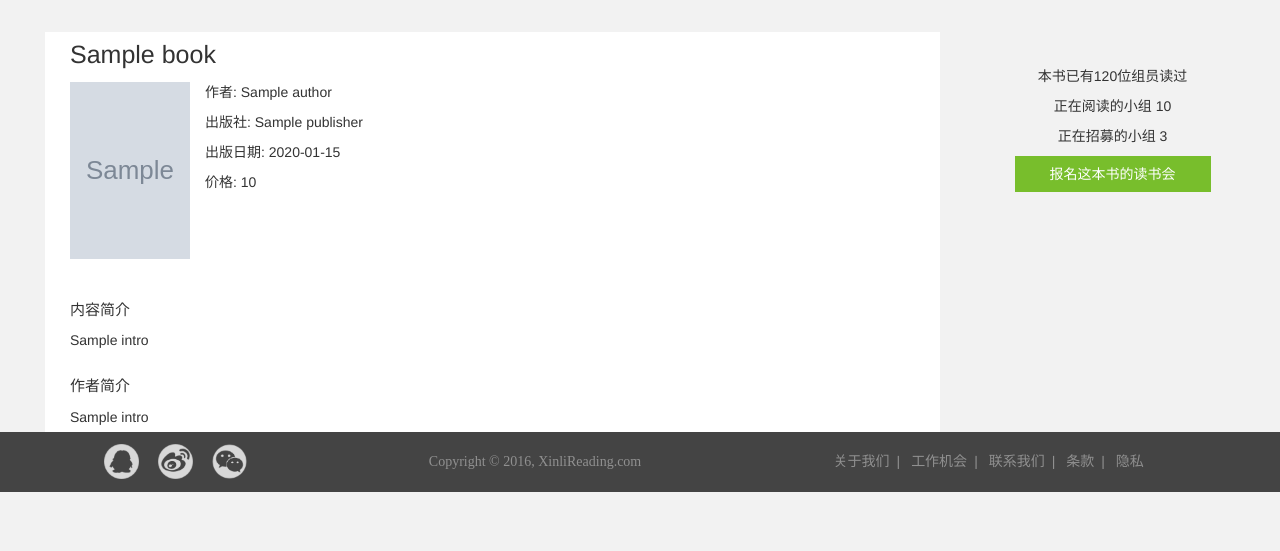
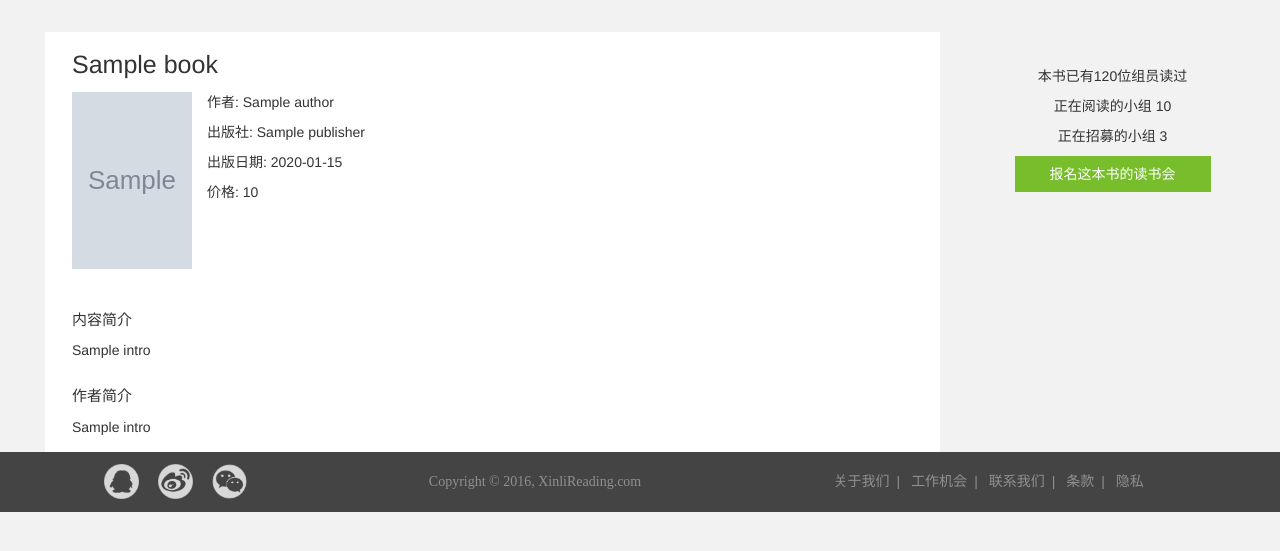
Before and after one commit to xinlireading/xinlireading-server, a Django app: template xinlireading/templates/xinlireading/book-detail.html in a window 1280 px wide. Shown: the part 67-618 px from the top of the page. Run offline with Django 3.2, Linux system fonts and the light colour scheme; the template is opened without the code that fills it: most values are stand-ins (such as "Sample title", 1, 10 or a date in 2020); grey boxes marked "Sample" are stand-in pictures; some libraries are stand-ins or nearby versions.

Commit message:
little change.

```diff
--- a/xinlireading/static/xinlireading/css/book-detail.css
+++ b/xinlireading/static/xinlireading/css/book-detail.css
@@ -4,7 +4,7 @@
     margin-right:0px;
     margin-left:20px;
     background-color: white;
-    padding: 5px 25px;
+    padding: 15px 27px;
 }
 .right-container {
     bottom:0;
```
